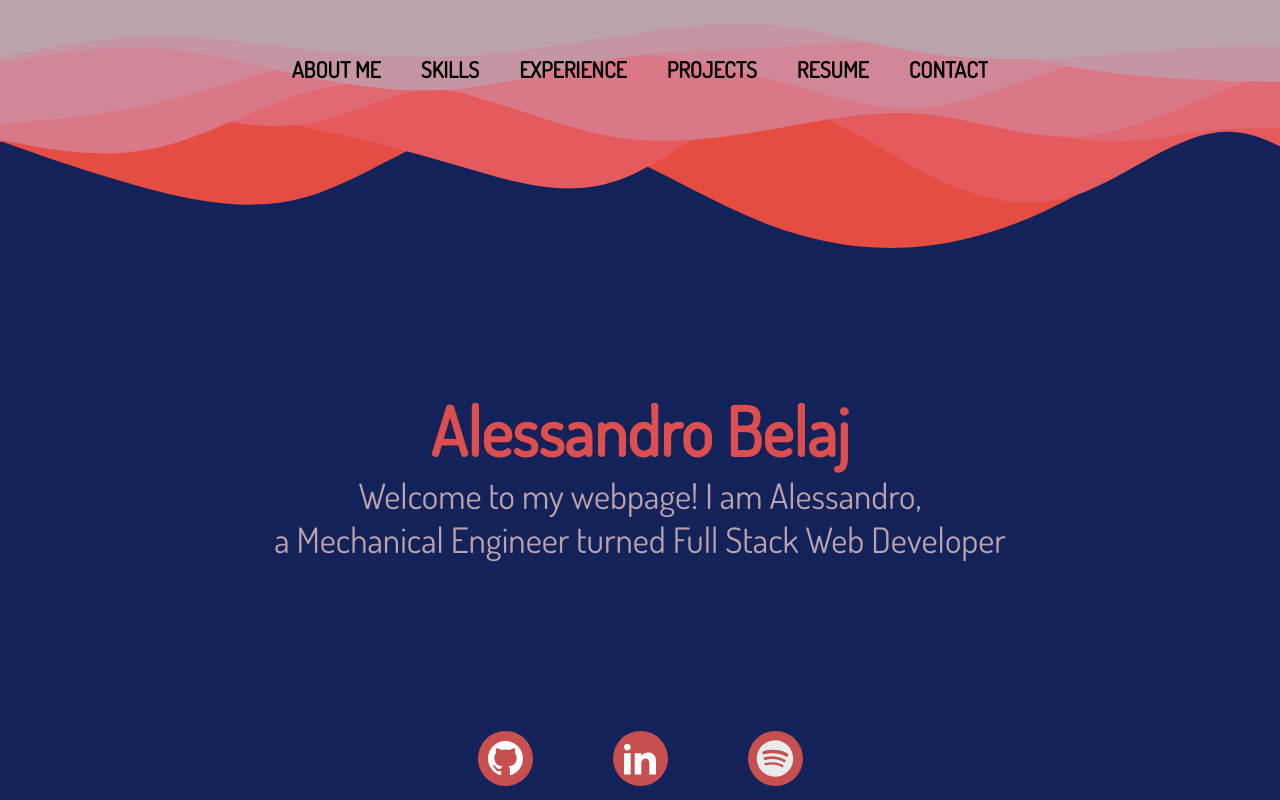
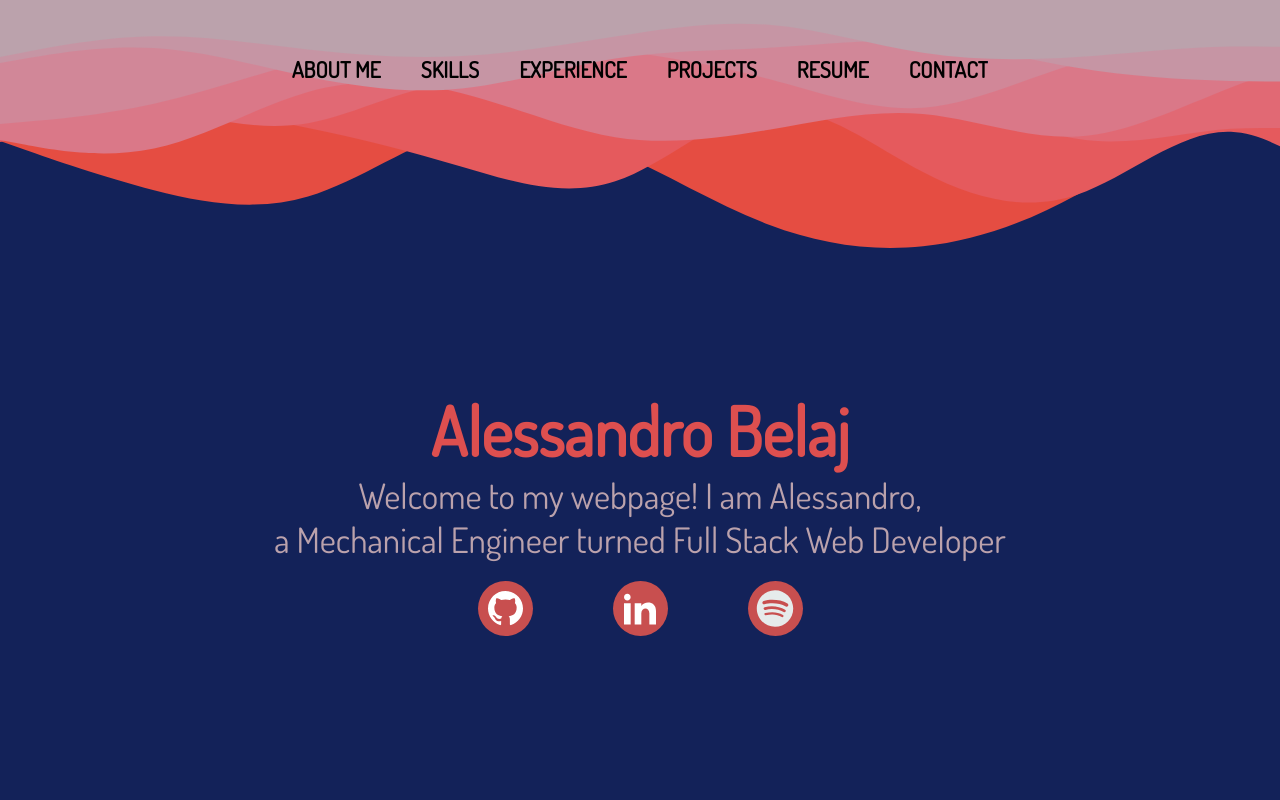
Before and after one commit to AlessandroB96/MyWebsite, a React (Create React App) app in the folder mywebsite/: page / in a window 1280 px wide. Built offline with nearby package versions, Linux system fonts and the light colour scheme.

Commit message:
main contact footer moved

```diff
--- a/mywebsite/src/components/Main.js
+++ b/mywebsite/src/components/Main.js
@@ -14,7 +14,7 @@ function Main() {
             <div class="sub-text">a Mechanical Engineer turned Full Stack Web Developer</div>
         </section>
 
-        <section class="contact-container">
+        <section class="contact-container-main">
                     <section id="contact-content">
                         <button class="btn" onClick={() => window.open('https://github.com/AlessandroB96')} value="Go to my GitHub">
                         <div class="svg-container">
--- a/mywebsite/src/index.css
+++ b/mywebsite/src/index.css
@@ -714,11 +714,14 @@ textarea {
 /* /////////////////////////////////////////////////////// */
 /* /////////////////////////////////////////////////////// */
 
+.contact-container-main {
+  display: flex;
+  flex-wrap: wrap;
+  justify-content: center;
+  margin: auto;
+}
+
 .contact-container {
-  position: absolute;
-  bottom: 0;
-  left:0;
-  right: 0;
   display: flex;
   justify-content: center;
   margin: auto;
@@ -765,7 +768,7 @@ textarea {
   height:55px;
   border-radius: 50%; /* here's the trick */
   background-color: rgb(200, 79, 79);
-  margin-top: 50px;
+  margin-top: 10px;
   margin-bottom: 3px;
 }
 
```
